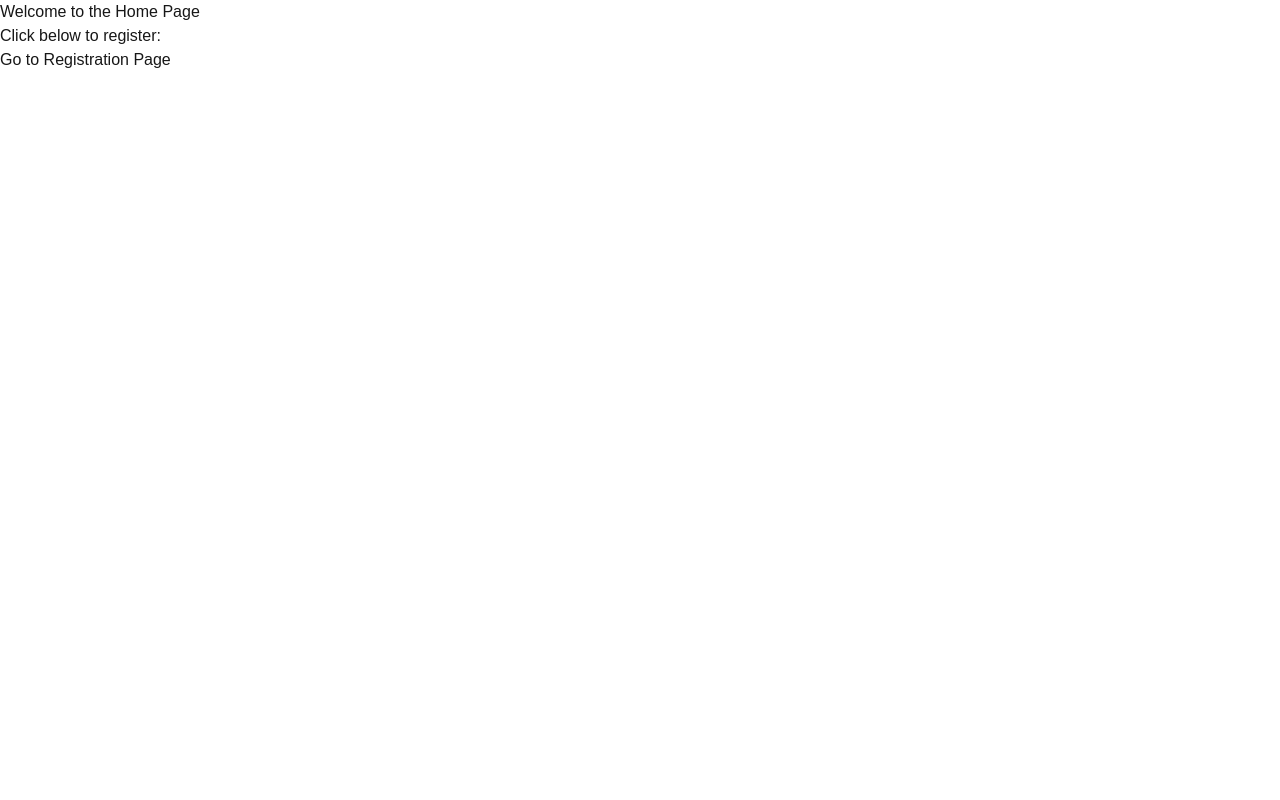
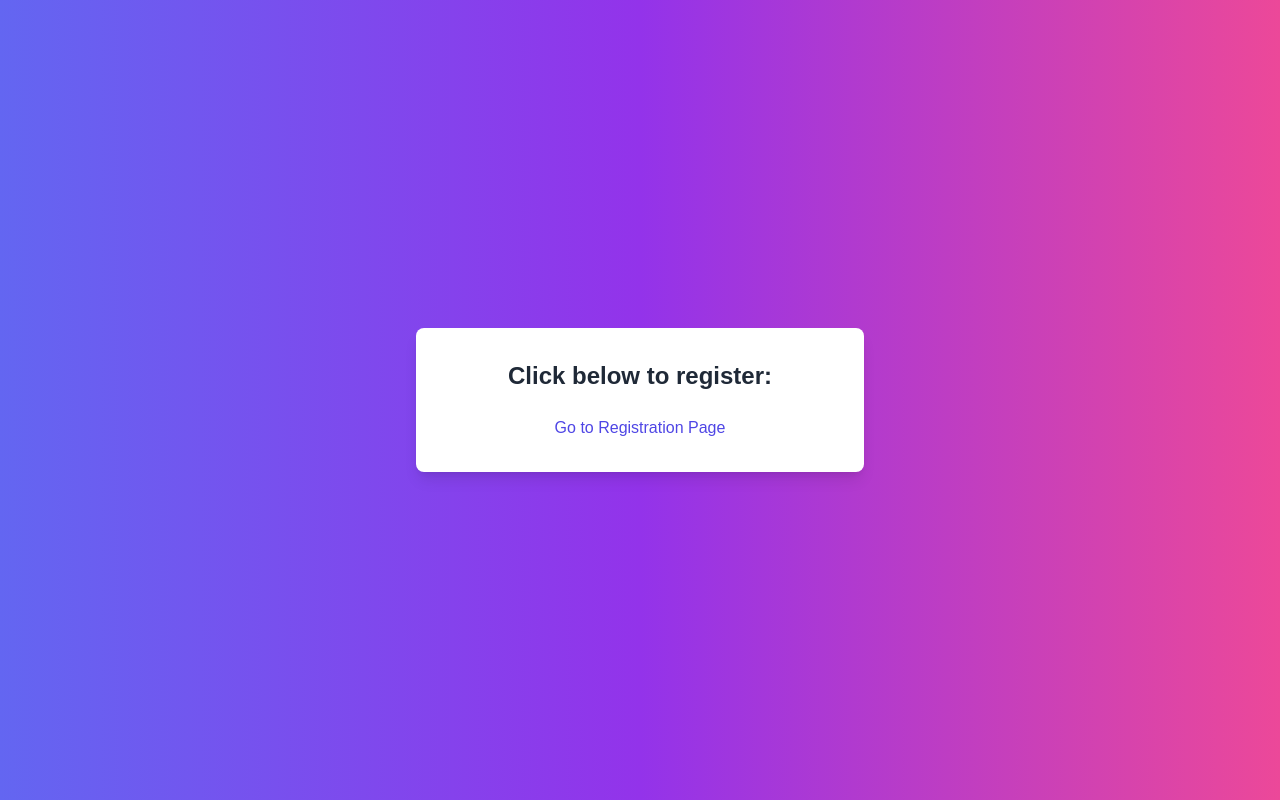
Before and after one commit to BrookTeferi/helai, a Next.js app in the folder helai/frontend/: page / in a window 1280 px wide. Built offline with nearby package versions, Linux system fonts and the light colour scheme.

Commit message:
route from registration to home page

```diff
--- /dev/null
+++ b/helai/frontend/app/api/home/route.ts
@@ -0,0 +1,12 @@
+// app/api/home/route.ts
+
+import { NextResponse } from 'next/server';
+
+export async function GET() {
+  // Here you can check user session or registration status
+  // For now, we will just return a success message or welcome message.
+
+  return NextResponse.json({
+    message: 'Welcome to the Home Page!',
+  });
+}
--- a/helai/frontend/app/page.tsx
+++ b/helai/frontend/app/page.tsx
@@ -1,12 +1,44 @@
-// app/page.tsx
-import Link from 'next/link';
+'use client';
+
+import { useEffect, useState } from 'react';
 
 const HomePage = () => {
+  const [isRegistered, setIsRegistered] = useState(false);
+  const [welcomeMessage, setWelcomeMessage] = useState('');
+
+  useEffect(() => {
+    // Check the registration status from localStorage
+    const registrationStatus = localStorage.getItem('isRegistered');
+    if (registrationStatus === 'true') {
+      setIsRegistered(true);
+    }
+
+    // Fetch data from home API
+    const fetchHomeData = async () => {
+      const homeRes = await fetch('/api/home');
+      const homeData = await homeRes.json();
+      setWelcomeMessage(homeData.message);
+    };
+
+    fetchHomeData();
+  }, []);
+
   return (
-    <div>
-      <h1>Welcome to the Home Page</h1>
-      <p>Click below to register:</p>
-      <Link href="/register">Go to Registration Page</Link>
+    <div className="flex items-center justify-center min-h-screen bg-gradient-to-r from-indigo-500 via-purple-600 to-pink-500">
+      <div className="w-full max-w-md p-8 space-y-6 bg-white rounded-lg shadow-lg">
+        <h2 className="text-2xl font-semibold text-center text-gray-800">
+          {isRegistered ? welcomeMessage : 'Click below to register:'}
+        </h2>
+
+        {!isRegistered && (
+          <a
+            href="/register"
+            className="text-center text-indigo-600 hover:text-indigo-700 block mt-4"
+          >
+            Go to Registration Page
+          </a>
+        )}
+      </div>
     </div>
   );
 };
--- a/helai/frontend/components/RegisterForm.tsx
+++ b/helai/frontend/components/RegisterForm.tsx
@@ -1,6 +1,7 @@
 'use client';
 
 import React, { useState } from 'react';
+import { useRouter } from 'next/navigation';
 
 const RegisterForm = () => {
   const [formData, setFormData] = useState({
@@ -9,8 +10,9 @@ const RegisterForm = () => {
     email: '',
     phone_number: '',
     password: '',
-    // Removed role from state
   });
+
+  const router = useRouter();
 
   const handleInputChange = (e: React.ChangeEvent<HTMLInputElement>) => {
     const { name, value } = e.target;
@@ -34,8 +36,19 @@ const RegisterForm = () => {
 
       const result = await res.json();
       if (res.ok) {
+        // Registration successful
         console.log('Registration successful:', result);
-        // Redirect or show success message
+
+        // Save registration status in localStorage
+        localStorage.setItem('isRegistered', 'true');
+
+        // Fetch data from home API to confirm
+        const homeRes = await fetch('/api/home');
+        const homeData = await homeRes.json();
+        console.log('Home API Response:', homeData);
+
+        // Redirect to the home page
+        router.push('/');
       } else {
         console.error('Error:', result);
       }
```
